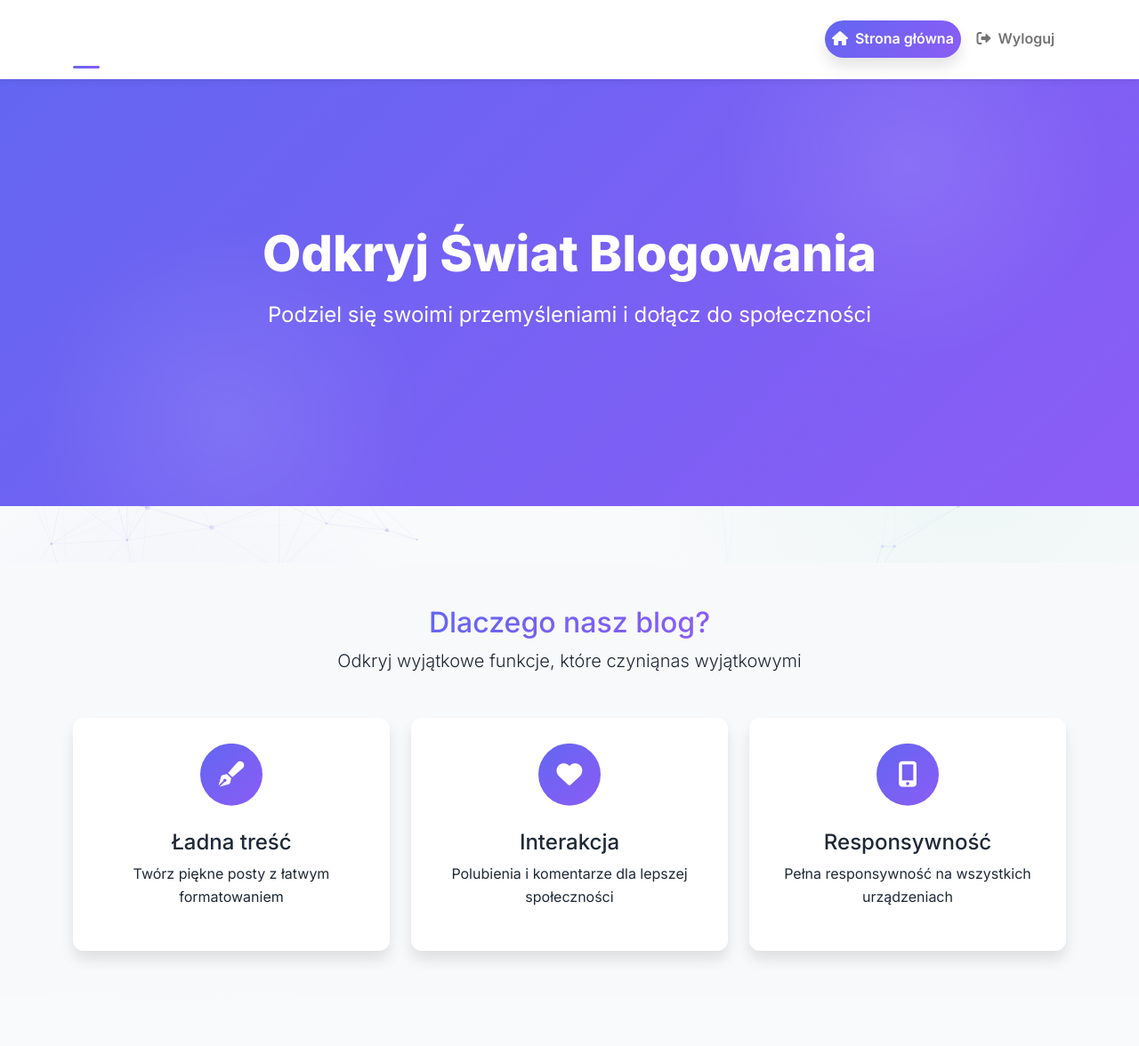
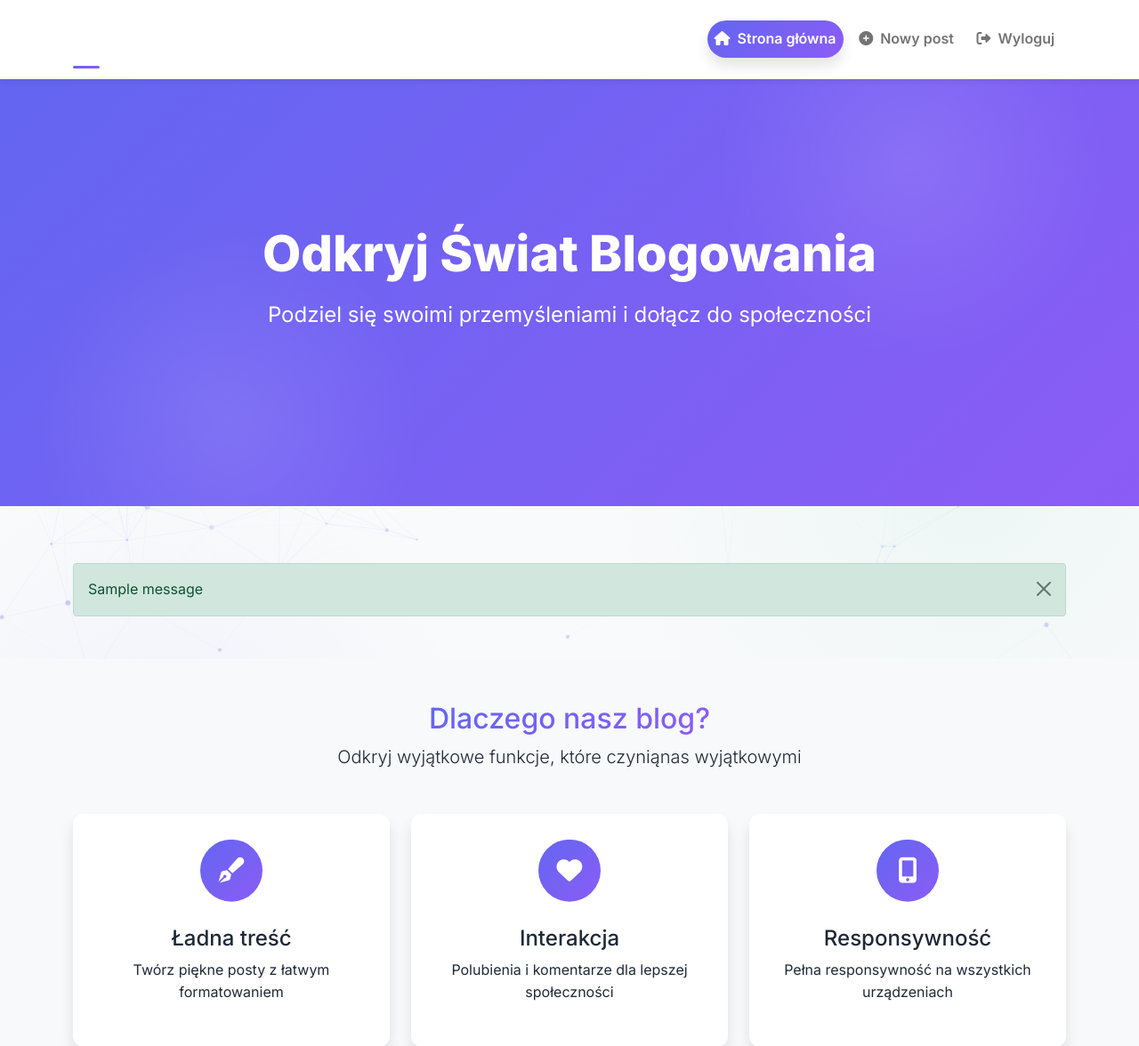
Before and after one commit to Sul3j/django-blog, a Django app: page / in a window 1280 px wide. Shown: the top 1176 px of the page at 89% size. Run offline with Django 4.2, Linux system fonts and the light colour scheme; a user stored in the database is signed in; tables that the repository leaves empty hold one stand-in row (values such as "Sample post"); one stand-in notice (Sample message) is shown.

Commit message:
add post form add

```diff
--- a/django_blog/blog/templates/blog/base.html
+++ b/django_blog/blog/templates/blog/base.html
@@ -31,9 +31,11 @@
             <a class="navbar-brand" href="{% url 'post_list' %}">
                 <i class="fa-solid fa-open"></i>
             </a>
+
             <button class="navbar-toggler" type="button" data-bs-toggle="collapse" data-bs-target="#navbarNav">
                 <span class="navbar-toggler-icon"></span>
             </button>
+
             <div class="collapse navbar-collapse" id="navbarNav">
                 <ul class="navbar-nav ms-auto">
                     <li>
@@ -43,6 +45,12 @@
                     </li>
 
                     {% if user.is_authenticated %}
+                        <li class="nav-item">
+                            <a class="nav-link" {% if request.path == '/post/new/' %}active{% endif %} href="{% url 'post_new' %}">
+                                <i class="fas fa-plus-circle me-1"></i> Nowy post
+                            </a>
+                        </li>
+
                         <li class="nav-item">
                             <a class="nav-link" href="{% url 'logout' %}">
                                 <i class="fas fa-sign-out-alt me-1"></i> Wyloguj
@@ -74,6 +82,15 @@
     </section>
 
     <main class="container my-5">
+        {% if messages %}
+             {% for message in messages %}
+                <div class="alert alert-{{ message.tags }} alert-dismissible fade show">
+                    {{ message }}
+                    <button type="button" class="btn-close" data-bs-dismiss="alert" aria-label="Close"></button>
+                </div>
+             {% endfor %}
+        {% endif %}
+
         {% block content %}
         {% endblock %}
     </main>
--- a/django_blog/blog/urls.py
+++ b/django_blog/blog/urls.py
@@ -2,5 +2,6 @@ from django.urls import path
 from . import views
 
 urlpatterns = [
-    path('', views.post_list, name='post_list')
+    path('', views.post_list, name='post_list'),
+    path('post/new/', views.post_new, name='post_new'),
 ]
--- a/django_blog/blog/views.py
+++ b/django_blog/blog/views.py
@@ -1,7 +1,28 @@
-from django.shortcuts import render
+from django.shortcuts import render, redirect
 from .models import Post
 from django.utils import timezone
+from django.contrib.auth.decorators import login_required
+from .forms import PostForm
+from django.utils import timezone
+
 
 def post_list(request):
     posts = Post.objects.filter(published_date__lte=timezone.now()).order_by('-published_date')
     return render(request, 'blog/post_list.html', {'posts': posts})
+
+@login_required
+def post_new(request):
+    if request.method == "POST":
+        form = PostForm(request.POST)
+
+        if form.is_valid():
+            post = form.save(commit=False)
+            post.author = request.user
+            post.published_date = timezone.now()
+
+            post.save()
+            return redirect('post_detail', pk=post.pk)
+    else:
+        form = PostForm()
+
+    return render(request, 'blog/post_edit.html', {'form': form})
```
Also changed, not shown: django_blog/blog/forms.py (added, +18 -0 lines), django_blog/blog/templates/blog/post_edit.html (added, +12 -0 lines).
